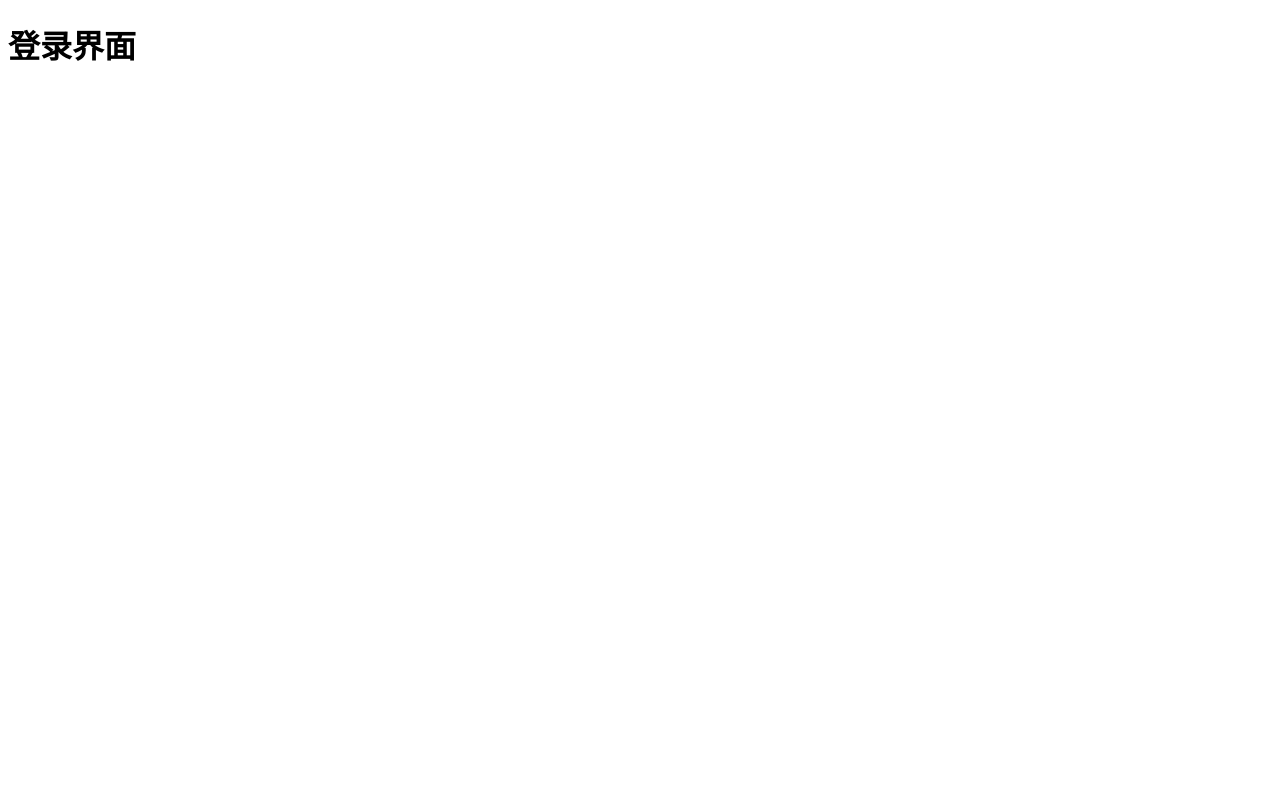
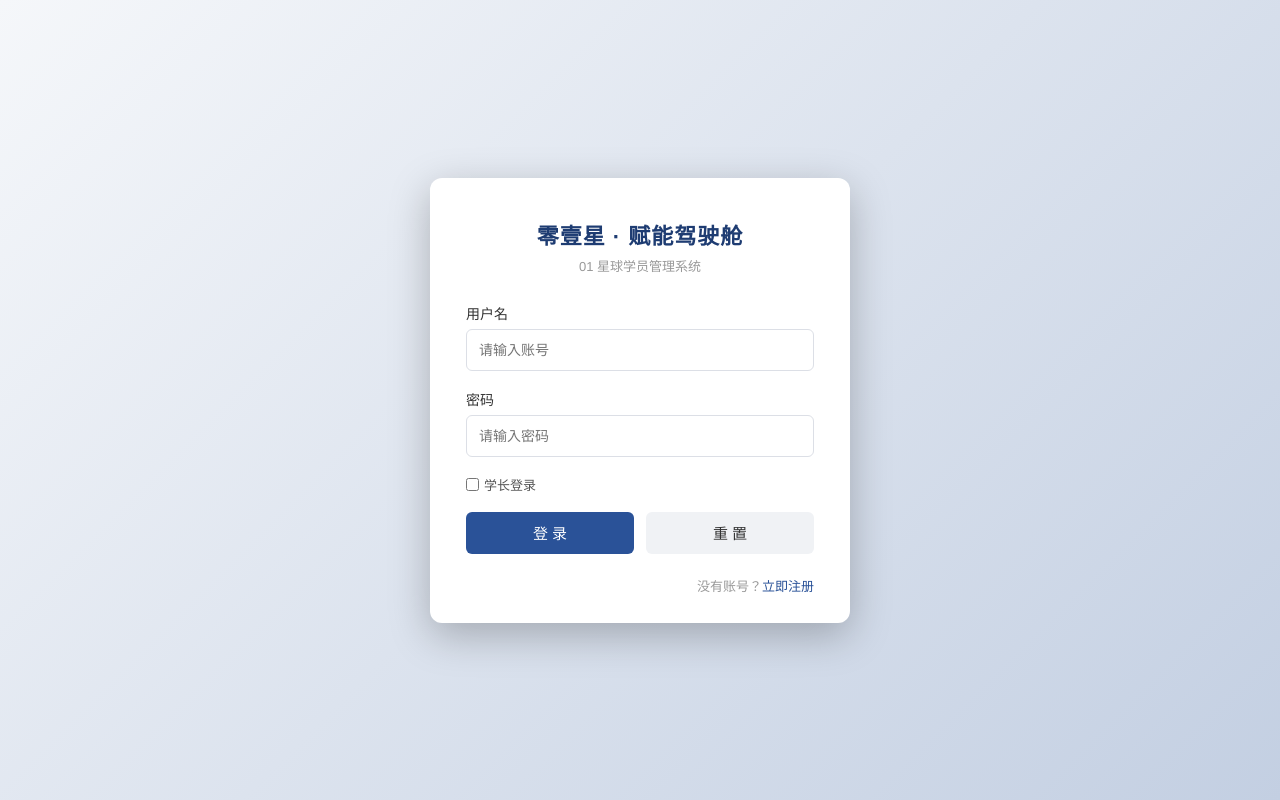
Before and after one commit to FFHaShiQI/ZeroOneManagement, a Vue app in the folder frontend/ZeroOneManagement/: page /login in a window 1280 px wide. Built offline with nearby package versions, Linux system fonts and the light colour scheme.

Commit message:
整合完毕的

```diff
--- /dev/null
+++ b/frontend/ZeroOneManagement/src/api/auth.js
@@ -0,0 +1,40 @@
+import { post } from './request'
+
+// ===== 登录 / 注册接口 =====
+
+/** 登录 POST /login */
+export function apiLogin(data) {
+  return post('/login', data)
+}
+
+/** 注册 POST /register */
+export function apiRegister(data) {
+  return post('/register', data)
+}
+
+// ===== 登录态（token）管理 =====
+
+const TOKEN_KEY = 'zom_token'
+const ROLE_KEY = 'zom_role'
+
+/** 获取 token */
+export function getToken() {
+  return localStorage.getItem(TOKEN_KEY)
+}
+
+/** 获取角色（MEMBER / SENIOR） */
+export function getRole() {
+  return localStorage.getItem(ROLE_KEY)
+}
+
+/** 登录成功后保存 token 和角色 */
+export function setAuth(token, role) {
+  localStorage.setItem(TOKEN_KEY, token)
+  localStorage.setItem(ROLE_KEY, role)
+}
+
+/** 退出登录 / token 失效时清除 */
+export function clearAuth() {
+  localStorage.removeItem(TOKEN_KEY)
+  localStorage.removeItem(ROLE_KEY)
+}
--- a/frontend/ZeroOneManagement/src/api/member/member.js
+++ b/frontend/ZeroOneManagement/src/api/member/member.js
@@ -1,4 +1,4 @@
-import request from '@/utils/request'
+import request from '@/api/request'
 
 export const getMemberInfo = async(id) => {
    return await request.get("/member?id=" + id)
--- a/frontend/ZeroOneManagement/src/api/upload/upload.js
+++ b/frontend/ZeroOneManagement/src/api/upload/upload.js
@@ -1,4 +1,4 @@
-import request from '@/utils/request'
+import request from '@/api/request'
 
 export const uploadFile = async(file) => {
    return await request.post("/upload", file)
--- a/frontend/ZeroOneManagement/src/assets/main.css
+++ b/frontend/ZeroOneManagement/src/assets/main.css
@@ -1,35 +1,163 @@
-@import "./base.css";
-
-#app {
-  max-width: 1280px;
-  margin: 0 auto;
-  padding: 2rem;
-
-  font-weight: normal;
+* {
+  margin: 0;
+  padding: 0;
+  box-sizing: border-box;
 }
 
-a,
-.green {
-  text-decoration: none;
-  color: hsla(160, 100%, 37%, 1);
-  transition: 0.4s;
+body {
+  font-family: 'PingFang SC', 'Microsoft YaHei', 'Helvetica Neue', Arial, sans-serif;
+  background: linear-gradient(135deg, #f5f7fa 0%, #c3cfe2 100%);
+  min-height: 100vh;
+  color: #303133;
+  -webkit-font-smoothing: antialiased;
 }
 
-@media (hover: hover) {
-  a:hover {
-    background-color: hsla(160, 100%, 37%, 0.2);
-  }
+/* Element Plus 布局需要撑满视口 */
+#app {
+  height: 100vh;
 }
 
-@media (min-width: 1024px) {
-  body {
-    display: flex;
-    place-items: center;
-  }
+/* 登录/注册页公共布局 */
+.login-page {
+  min-height: 100vh;
+  display: flex;
+  align-items: center;
+  justify-content: center;
+  padding: 24px;
+}
 
-  #app {
-    display: grid;
-    grid-template-columns: 1fr 1fr;
-    padding: 0 2rem;
-  }
+.login-card {
+  width: 100%;
+  max-width: 420px;
+  background: #fff;
+  border-radius: 12px;
+  padding: 40px 36px 28px;
+  box-shadow: 0 12px 40px rgba(0, 0, 0, 0.25);
 }
+
+.brand {
+  text-align: center;
+  margin-bottom: 28px;
+}
+.brand h1 {
+  font-size: 22px;
+  color: #1e3c72;
+  letter-spacing: 1px;
+}
+.brand p {
+  margin-top: 6px;
+  font-size: 13px;
+  color: #999;
+}
+
+.form-item {
+  margin-bottom: 18px;
+}
+.form-item label {
+  display: block;
+  margin-bottom: 6px;
+  font-size: 14px;
+  color: #333;
+}
+.form-item input {
+  width: 100%;
+  height: 42px;
+  padding: 0 12px;
+  border: 1px solid #dcdfe6;
+  border-radius: 6px;
+  font-size: 14px;
+  outline: none;
+  transition: border-color 0.2s;
+}
+.form-item input:focus {
+  border-color: #2a5298;
+}
+
+.form-options {
+  display: flex;
+  justify-content: space-between;
+  align-items: center;
+  margin-bottom: 18px;
+  font-size: 13px;
+  color: #555;
+}
+.checkbox {
+  display: inline-flex;
+  align-items: center;
+  gap: 5px;
+  cursor: pointer;
+}
+
+.form-actions {
+  display: flex;
+  gap: 12px;
+}
+.btn {
+  flex: 1;
+  height: 42px;
+  border: none;
+  border-radius: 6px;
+  font-size: 15px;
+  cursor: pointer;
+  transition: opacity 0.2s;
+}
+.btn:disabled {
+  opacity: 0.6;
+  cursor: not-allowed;
+}
+.btn-primary {
+  background: #2a5298;
+  color: #fff;
+}
+.btn-primary:hover:not(:disabled) {
+  opacity: 0.9;
+}
+.btn-plain {
+  background: #f0f2f5;
+  color: #333;
+}
+
+.error-msg {
+  margin-top: 14px;
+  padding: 8px 10px;
+  background: #fef0f0;
+  color: #f56c6c;
+  border-radius: 6px;
+  font-size: 13px;
+}
+
+.form-footer {
+  margin-top: 22px;
+  text-align: right;
+  font-size: 13px;
+  color: #999;
+}
+.form-footer a {
+  color: #2a5298;
+  text-decoration: none;
+}
+.form-footer a:hover {
+  text-decoration: underline;
+}
+
+/* 占位页样式 */
+.placeholder {
+  min-height: 100vh;
+  display: flex;
+  flex-direction: column;
+  align-items: center;
+  justify-content: center;
+  gap: 16px;
+  color: #fff;
+}
+.placeholder h1 {
+  font-size: 28px;
+}
+.placeholder p {
+  font-size: 15px;
+  opacity: 0.85;
+}
+.placeholder .btn-plain {
+  max-width: 200px;
+  padding: 0 24px;
+}
--- a/frontend/ZeroOneManagement/src/main.js
+++ b/frontend/ZeroOneManagement/src/main.js
@@ -6,6 +6,8 @@ import ElementPlus from 'element-plus'
 import 'element-plus/dist/index.css'
 import zhCn from 'element-plus/es/locale/lang/zh-cn'
 import * as ElementPlusIconsVue from '@element-plus/icons-vue'
+
+import './assets/main.css'
 
 
 
--- a/frontend/ZeroOneManagement/src/utils/request.js
+++ /dev/null
@@ -1,20 +0,0 @@
-import axios from 'axios'
-
-//创建axios实例对象
-const request = axios.create({
-  baseURL: '/api',
-  timeout: 600000
-})
-
-
-//axios的响应 response 拦截器
-request.interceptors.response.use(
-  (response) => { //成功回调
-    return response.data
-  },
-  (error) => { //失败回调
-
-  }
-)
-
-export default request
--- a/frontend/ZeroOneManagement/src/views/login/LoginView.vue
+++ b/frontend/ZeroOneManagement/src/views/login/LoginView.vue
@@ -1,13 +1,100 @@
-<script setup>
+<template>
+  <div class="login-page">
+    <div class="login-card">
+      <!-- 标题 -->
+      <div class="brand">
+        <h1>零壹星 · 赋能驾驶舱</h1>
+        <p>01 星球学员管理系统</p>
+      </div>
 
-</script>
+      <!-- 表单 -->
+      <form class="login-form" @submit.prevent="handleLogin">
+        <div class="form-item">
+          <label for="username">用户名</label>
+          <input id="username" v-model.trim="form.username" type="text" placeholder="请输入账号" autocomplete="username" />
+        </div>
+        <div class="form-item">
+          <label for="password">密码</label>
+          <input id="password" v-model="form.password" type="password" placeholder="请输入密码"
+            autocomplete="current-password" />
+        </div>
 
-<template>
-    <div>
-        <h1>登录界面</h1>
+        <!-- 学长登录勾选 -->
+        <div class="form-options">
+          <label class="checkbox">
+            <input v-model="form.isSenior" type="checkbox" />
+            <span>学长登录</span>
+          </label>
+        </div>
+
+        <!-- 登录 / 重置 -->
+        <div class="form-actions">
+          <button class="btn btn-primary" type="submit" :disabled="loading">
+            {{ loading ? '登录中...' : '登 录' }}
+          </button>
+          <button class="btn btn-plain" type="button" @click="handleReset">重 置</button>
+        </div>
+
+        <!-- 错误提示 -->
+        <p v-if="errorMsg" class="error-msg">{{ errorMsg }}</p>
+      </form>
+
+      <!-- 没有账号 → 注册 -->
+      <div class="form-footer">
+        <span>没有账号？</span>
+        <RouterLink to="/register">立即注册</RouterLink>
+      </div>
     </div>
+  </div>
 </template>
 
-<style scoped>
+<script setup>
+import { reactive, ref } from 'vue'
+import { useRouter } from 'vue-router'
+import { apiLogin, setAuth } from '@/api/auth'
 
-</style>
+const router = useRouter()
+
+const form = reactive({
+  username: '',
+  password: '',
+  isSenior: false // 勾选 = 学长登录
+})
+
+const loading = ref(false)
+const errorMsg = ref('')
+
+async function handleLogin() {
+  errorMsg.value = ''
+  // 简单校验
+  if (!form.username || !form.password) {
+    errorMsg.value = '请输入账号和密码'
+    return
+  }
+
+  loading.value = true
+  try {
+    const res = await apiLogin({
+      username: form.username,
+      password: form.password,
+      role: form.isSenior ? 'SENIOR' : 'MEMBER'
+    })
+    if (res.code === 1 && res.data) {
+      // 保存登录态，按角色跳转
+      setAuth(res.data.token, res.data.role)
+      router.replace(res.data.role === 'SENIOR' ? '/senior' : '/member')
+    }
+  } catch (err) {
+    errorMsg.value = err instanceof Error ? err.message : '登录失败，请重试'
+  } finally {
+    loading.value = false
+  }
+}
+
+function handleReset() {
+  form.username = ''
+  form.password = ''
+  form.isSenior = false
+  errorMsg.value = ''
+}
+</script>
--- a/frontend/ZeroOneManagement/src/views/login/RegisterView.vue
+++ b/frontend/ZeroOneManagement/src/views/login/RegisterView.vue
@@ -1,13 +1,116 @@
-<script setup>
+<template>
+  <div class="login-page">
+    <div class="login-card">
+      <div class="brand">
+        <h1>注册账号</h1>
+        <p>加入零壹星 · 赋能驾驶舱</p>
+      </div>
 
-</script>
+      <form class="login-form" @submit.prevent="handleRegister">
+        <div class="form-item">
+          <label for="username">账号</label>
+          <input id="username" v-model.trim="form.username" type="text" placeholder="请输入账号（唯一）" />
+        </div>
 
-<template>
-    <div>
-        <h1>注册界面</h1>
+        <div class="form-item">
+          <label for="password">密码</label>
+          <input id="password" v-model="form.password" type="password" placeholder="请输入密码" />
+        </div>
+
+        <div class="form-item">
+          <label for="confirm">确认密码</label>
+          <input id="confirm" v-model="form.confirmPassword" type="password" placeholder="请再次输入密码" />
+        </div>
+
+        <!-- 勾选 = 学长（填邀请码）；不勾选 = 学员（填小组 ID） -->
+        <div class="form-options">
+          <label class="checkbox">
+            <input v-model="form.isSenior" type="checkbox" />
+            <span>注册为学长（需要邀请码）</span>
+          </label>
+        </div>
+
+        <div v-if="form.isSenior" class="form-item">
+          <label for="invite">学长邀请码</label>
+          <input id="invite" v-model.trim="form.inviteCode" type="text" placeholder="请输入邀请码" />
+        </div>
+
+        <div v-else class="form-item">
+          <label for="groupId">小组 ID</label>
+          <input id="groupId" v-model.number="form.groupId" type="number" min="1" placeholder="请输入所属小组 ID" />
+        </div>
+
+        <div class="form-actions">
+          <button class="btn btn-primary" type="submit" :disabled="loading">
+            {{ loading ? '注册中...' : '创 建 账 号' }}
+          </button>
+        </div>
+
+        <p v-if="errorMsg" class="error-msg">{{ errorMsg }}</p>
+      </form>
+
+      <div class="form-footer">
+        <span>已有账号？</span>
+        <RouterLink to="/login">返回登录</RouterLink>
+      </div>
     </div>
+  </div>
 </template>
 
-<style scoped>
+<script setup>
+import { reactive, ref } from 'vue'
+import { useRouter } from 'vue-router'
+import { apiRegister } from '@/api/auth'
 
-</style>
+const router = useRouter()
+
+const form = reactive({
+  username: '',
+  password: '',
+  confirmPassword: '',
+  isSenior: false,
+  inviteCode: '',
+  groupId: undefined
+})
+
+const loading = ref(false)
+const errorMsg = ref('')
+
+async function handleRegister() {
+  errorMsg.value = ''
+  const { username, password, confirmPassword, isSenior, inviteCode, groupId } = form
+
+  // 简单校验
+  if (!username || !password || !confirmPassword) {
+    errorMsg.value = '请填写完整信息'
+    return
+  }
+  if (password !== confirmPassword) {
+    errorMsg.value = '两次输入的密码不一致'
+    return
+  }
+  if (!isSenior && (groupId === undefined || groupId <= 0)) {
+    errorMsg.value = '学员注册请填写小组 ID'
+    return
+  }
+
+  loading.value = true
+  try {
+    const res = await apiRegister({
+      username,
+      password,
+      option: isSenior,
+      inviteCode: isSenior ? inviteCode : undefined,
+      groupId: isSenior ? undefined : groupId
+    })
+    if (res.code === 1) {
+      alert('注册成功，请登录')
+      router.replace('/login')
+    }
+  } catch (err) {
+    errorMsg.value = err instanceof Error ? err.message : '注册失败，请重试'
+  } finally {
+    loading.value = false
+  }
+}
+</script>
```
Also changed, not shown: frontend/ZeroOneManagement/src/api/request.js (added, +28 -0 lines).
